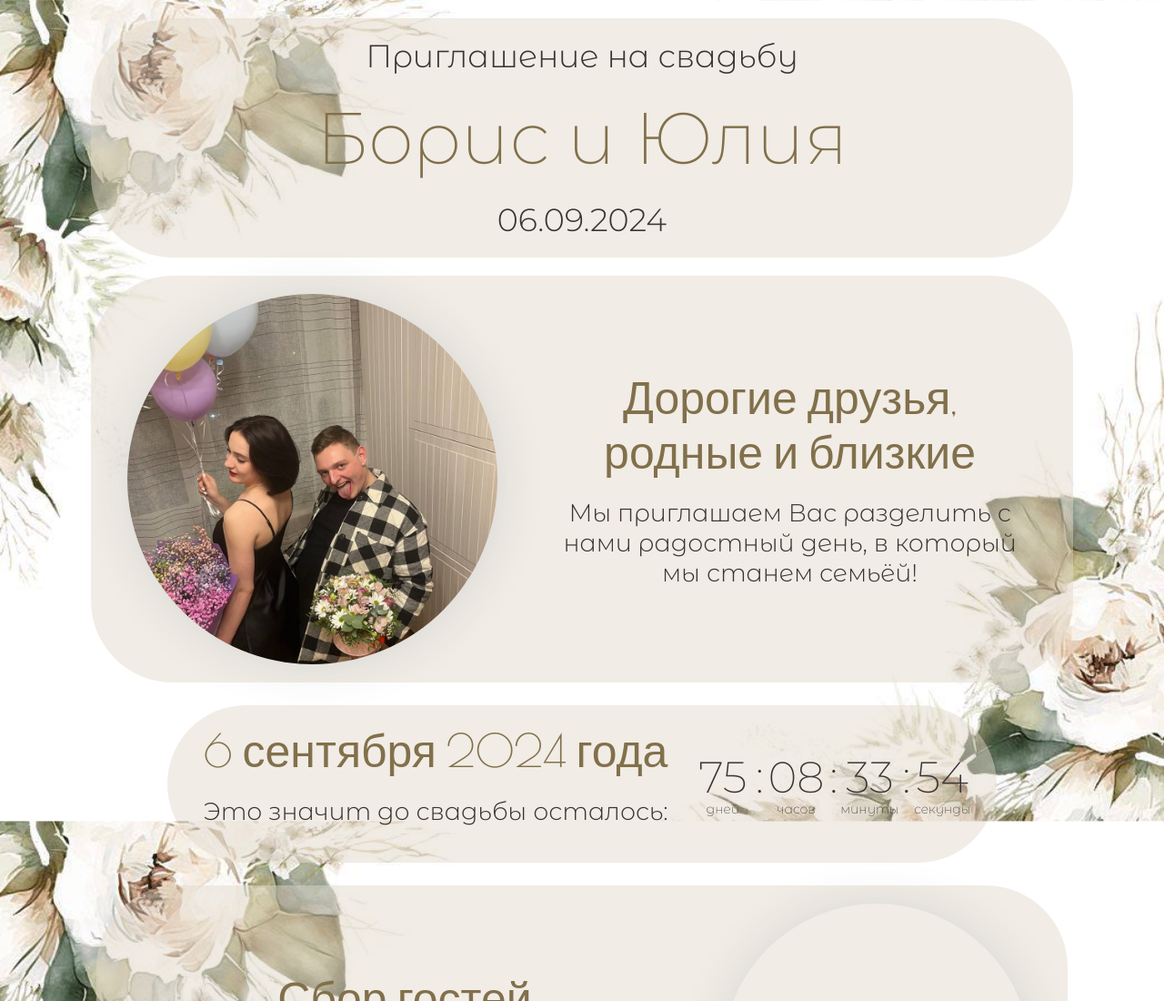
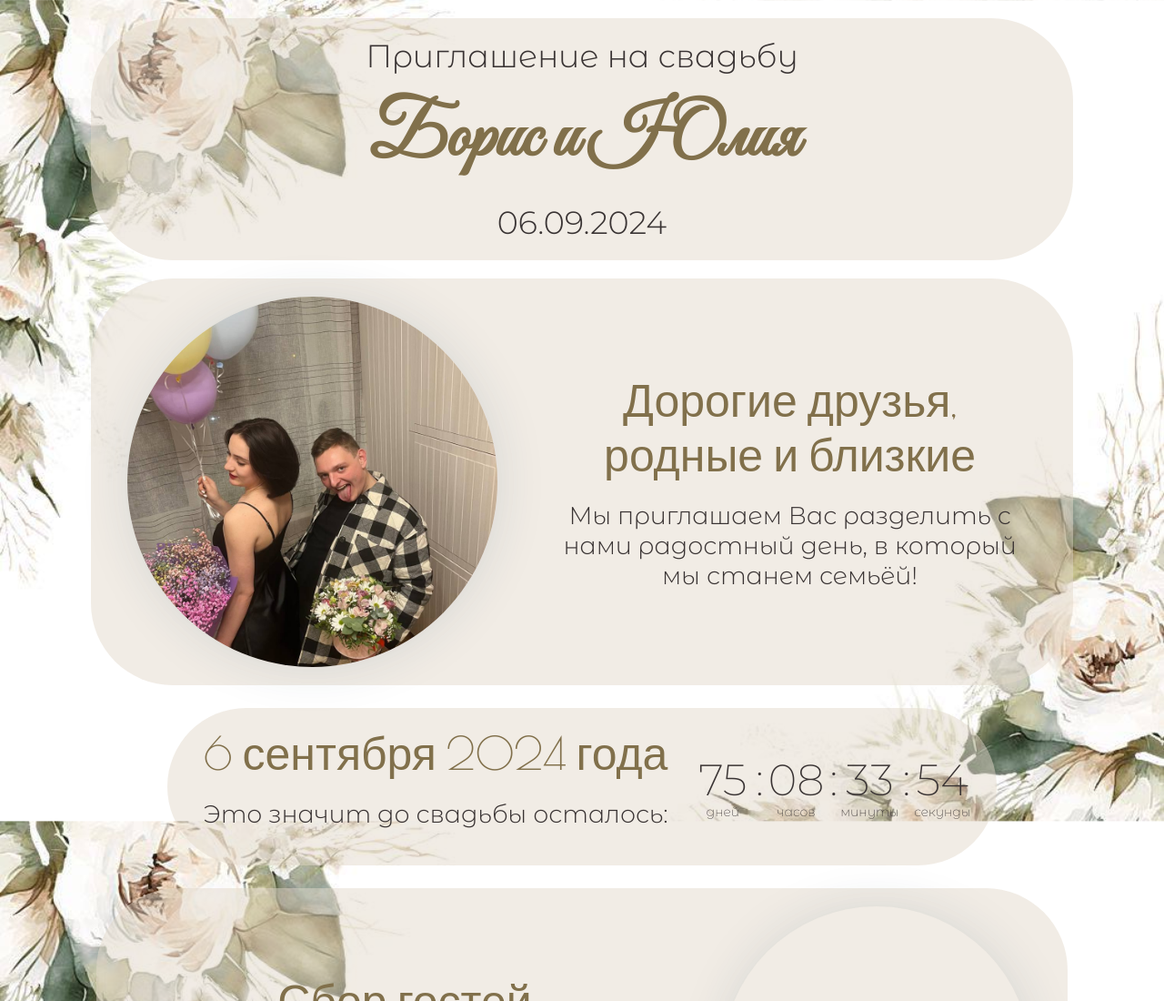
Before and after one commit to AndreyChaykin/wannding, a plain HTML site: page index.html in a window 1280 px wide. Shown: the top 1100 px of the page at 91% size. Drawn offline with nearby package versions, Linux system fonts and the light colour scheme.

Commit message:
Add files via upload

```diff
--- a/styles/styles.css
+++ b/styles/styles.css
@@ -71,9 +71,10 @@
 .header__inner-title {
   font-size: 80px;
   color: var(--second-color-text);
-  font-family: "Montserrat Alternates", sans-serif;
+  font-family: var(--main-font-family);
+/*   font-family: "Montserrat Alternates", sans-serif;
   font-weight: 200;
-  font-style: normal;
+  font-style: normal; */
 }
 
 .main {
```
